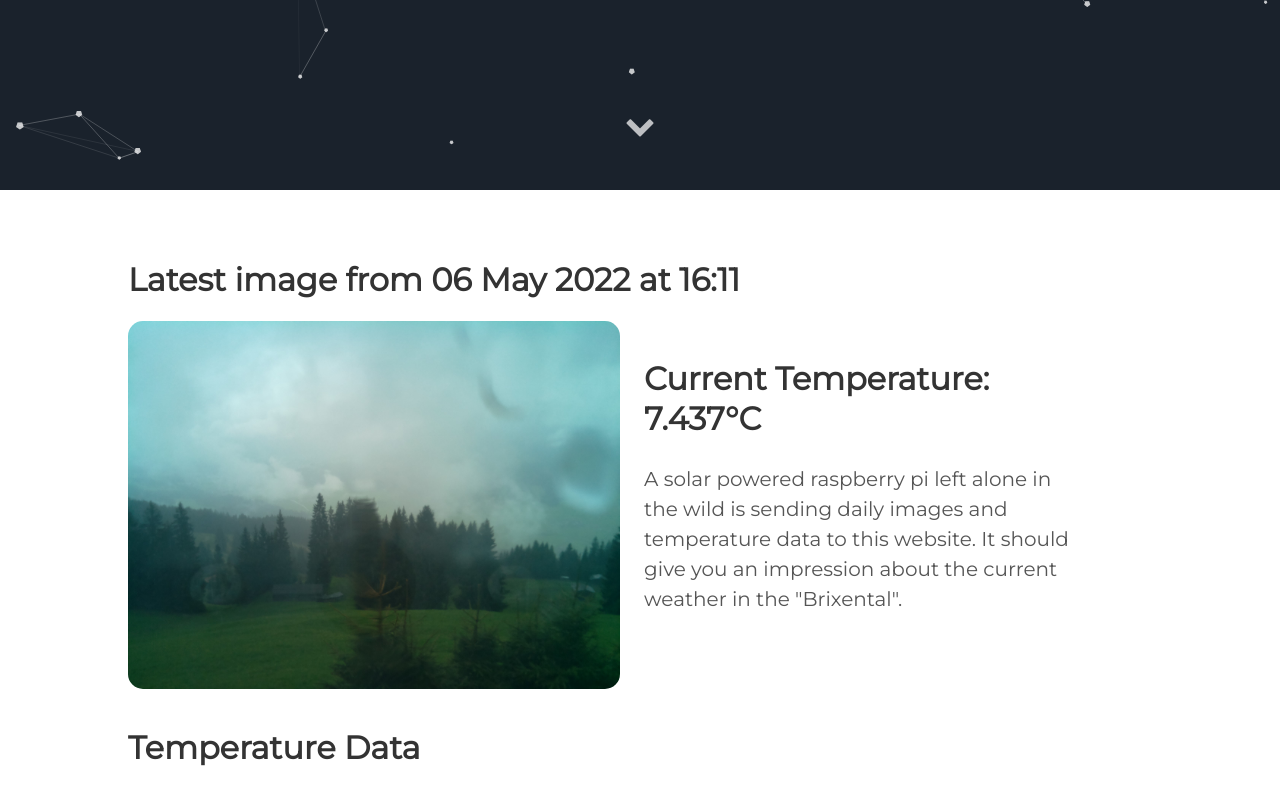
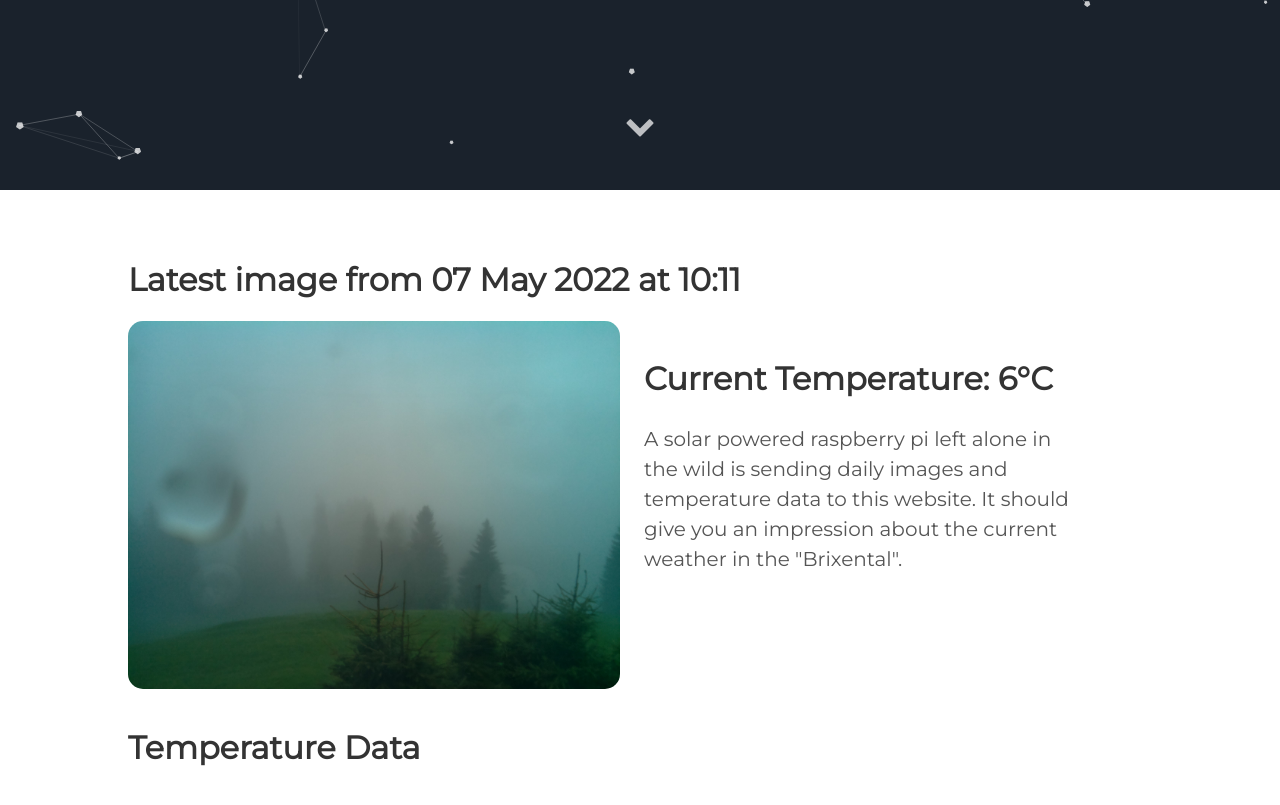
Before and after one commit to vektorious/vektorious.github.io, a Jekyll site: the page built from resources/huette.md, in a window 1280 px wide and 900 px high, scrolled down 710 px. Shown: the top 805 px of the window. Built offline with Jekyll 4.4.1, drawn with Linux system fonts in a browser that asks for light colours.

Commit message:
I'm a bot beep boop

```diff
--- a/resources/huette.md
+++ b/resources/huette.md
@@ -6,13 +6,13 @@ image: '/assets/img/'
 description: 'Live image from the Austrian alps'
 twitter_text: ' '
 ---
-## Latest image from 06 May 2022 at 16:11
+## Latest image from 07 May 2022 at 10:11
 <div class="huette">
   <div class="huette-image">
     <img src="{{ "/assets/img/huette.jpg" | prepend: site.baseurl }}">
   </div>
   <div class="huette-text">
-        <h2>Current Temperature: 7.437°C</h2>
+        <h2>Current Temperature: 6°C</h2>
         <p>A solar powered raspberry pi left alone in the wild is sending daily images and temperature data to this website. It should give you an impression about the current weather in the "Brixental".</p>
 
   </div>
```
Also changed, not shown: rpi-script/2022-05-07_100936.txt (renamed from rpi-script/2022-05-06_160936.txt, +5 -5 lines), rpi-script/huette.md (+2 -2 lines), assets/img/huette.jpg, assets/img/temp_plot.png, rpi-script/temp_plot.png, 1 other file.
